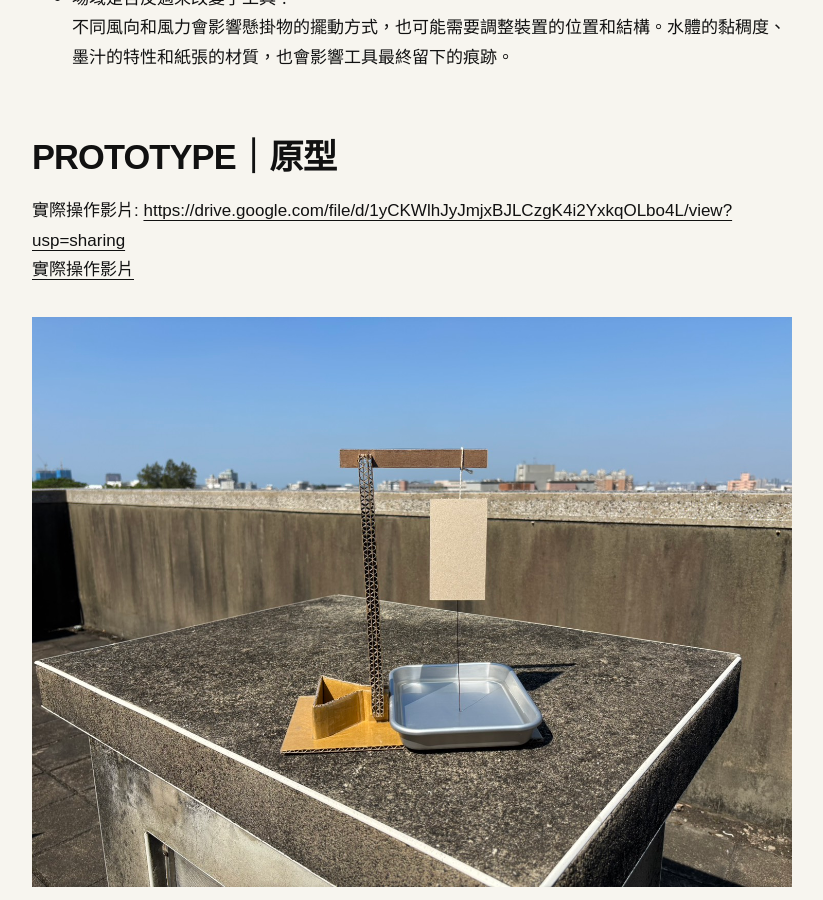
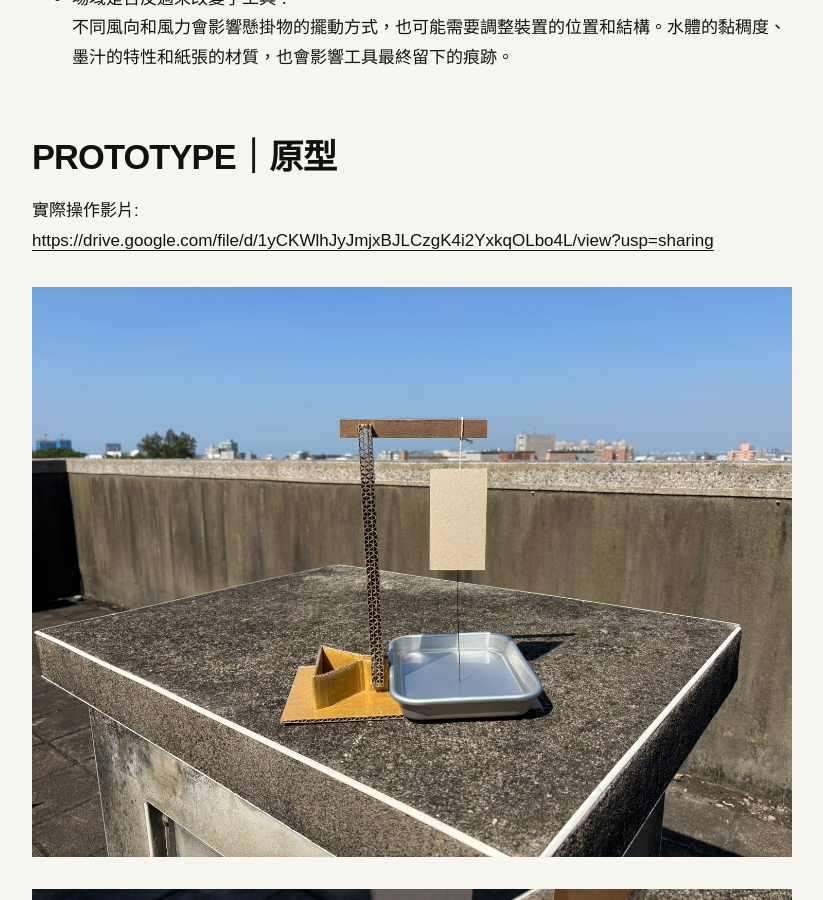
Before and after one commit to liki1928/fieldworkarchive, a Jekyll site: the page built from weeks/week-09.md, in a window 1280 px wide and 900 px high, scrolled down 1259 px. Shown: the whole window, without its empty margins (48-871 px from the left). Built offline with Jekyll 4.4.1, drawn with Linux system fonts in a browser that asks for light colours.

Commit message:
Update week-09.md

```diff
--- a/weeks/week-09.md
+++ b/weeks/week-09.md
@@ -34,8 +34,7 @@ permalink: /weeks/week-09/
 ## PROTOTYPE｜原型
 <!-- 放入草圖、結構圖、介面畫面、製作過程及實際測試照片。 -->
 <!-- 若有影片、聲音或互動版本，請附上連結。 -->
-實際操作影片: <https://drive.google.com/file/d/1yCKWlhJyJmjxBJLCzgK4i2YxkqOLbo4L/view?usp=sharing> <br>
-[實際操作影片]([網址](https://drive.google.com/file/d/1yCKWlhJyJmjxBJLCzgK4i2YxkqOLbo4L/view?usp=sharing) "實際操作影片") <br>
+實際操作影片:  <br> <https://drive.google.com/file/d/1yCKWlhJyJmjxBJLCzgK4i2YxkqOLbo4L/view?usp=sharing> <br>
 ![圖ㄧ]({{ '/assets/images/w09-1.jpg' | relative_url }})
 ![圖二]({{ '/assets/images/w09-2.jpg' | relative_url }})
 ![圖三]({{ '/assets/images/w09-3.jpg' | relative_url }})
```
